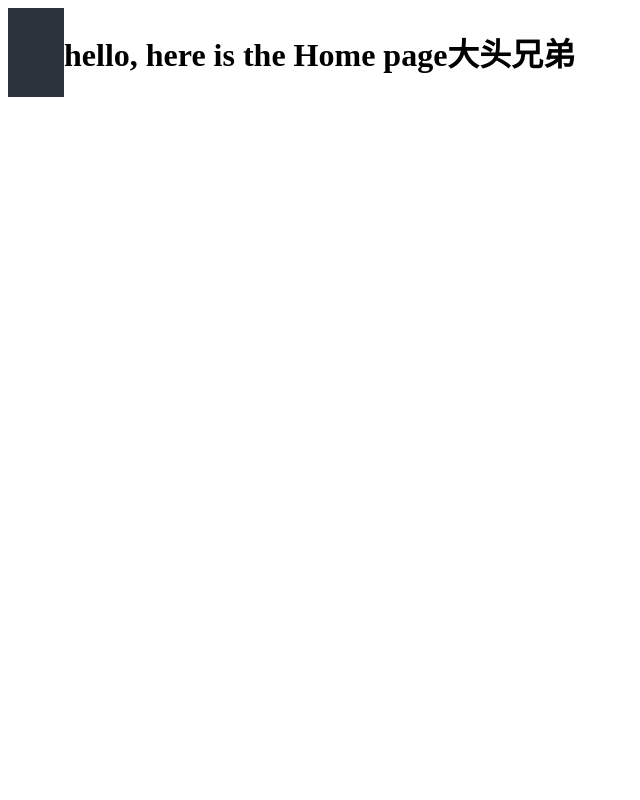
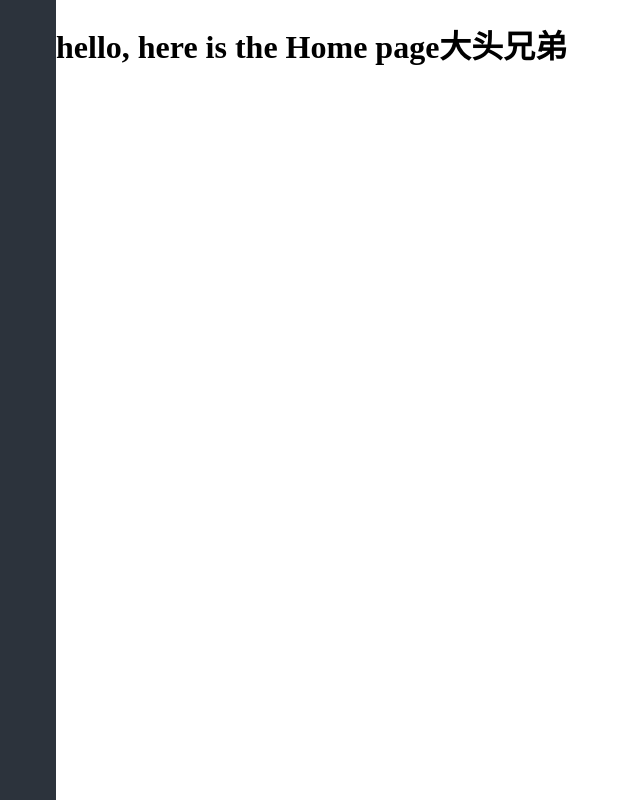
Before and after one commit to Captain-Tab/Vue-notebook, a Vue app: page / in a window 1280 px wide. Shown: the whole page, without its empty margins (0-640 px from the left). Built offline with nearby package versions, Linux system fonts and the light colour scheme.

Commit message:
adjust the initial css

```diff
--- a/public/index.html
+++ b/public/index.html
@@ -12,6 +12,12 @@
       <strong>We're sorry but <%= htmlWebpackPlugin.options.title %> doesn't work properly without JavaScript enabled. Please enable it to continue.</strong>
     </noscript>
     <div id="app"></div>
+    <style>
+        html, body {
+            height: 100%;
+            margin: 0;
+        }
+    </style>
     <!-- built files will be auto injected -->
   </body>
 </html>
--- a/src/App.vue
+++ b/src/App.vue
@@ -21,37 +21,12 @@ export default class App extends Vue {
 
 <style scoped lang="less">
 @import './assets/css/iconfont.css';
+@import './assets/css/reset.css';
 
-* {
-  box-sizing: border-box;
-  margin: 0;
-  padding: 0;
-}
-
-html, body, #app {
+#app {
+  display: flex;
+  align-items: stretch;
   height: 100%;
-}
-
-body {
-  font-family: 'Avenir', Helvetica, Arial, sans-serif;
-  font-size: 14px;
-  -webkit-font-smoothing: antialiased;
-  --moz-osx-font-smoothing: grayscale;
-  text-align: center;
-  color: #2c3e50;
-  margin-top: 60px;
-  -moz-osx-font-smoothing: grayscale;
-  background-color: #eee;
-}
-
-
-a {
-  text-decoration: none;
-  color: #444;
-}
-
-ul, li {
-  list-style: none;
 }
 
 .btn {
@@ -66,8 +41,4 @@ ul, li {
 }
 
 
-#app {
-  display: flex;
-  align-items: stretch;
-}
 </style>
--- /dev/null
+++ b/src/assets/css/reset.css
@@ -0,0 +1,29 @@
+* {
+    box-sizing: border-box;
+    margin: 0;
+    padding: 0;
+}
+
+
+
+ul, li {
+    list-style: none;
+}
+
+body {
+    font-family: 'Avenir', Helvetica, Arial, sans-serif;
+    font-size: 14px;
+    -webkit-font-smoothing: antialiased;
+    --moz-osx-font-smoothing: grayscale;
+    text-align: center;
+    color: #2c3e50;
+    margin: 0 !important;
+    -moz-osx-font-smoothing: grayscale;
+    background-color: #eee;
+}
+
+
+a {
+    text-decoration: none;
+    color: #444;
+}
```
Also changed, not shown: src/assets/css/iconfont.css (+2 -1 lines).
